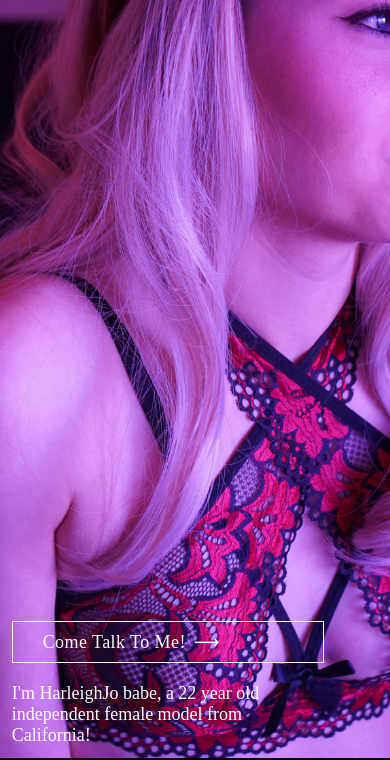
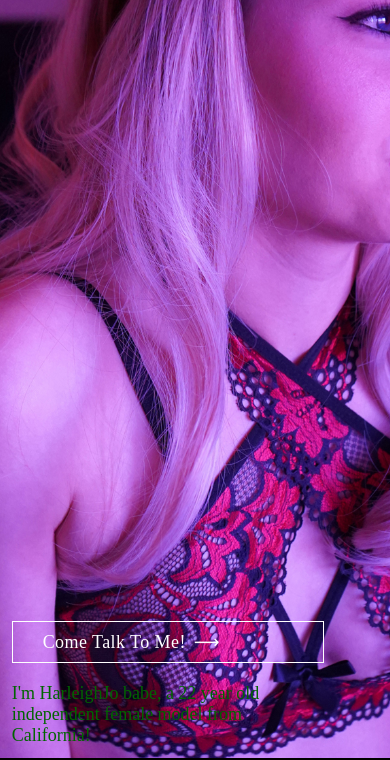
Before and after one commit to HarleighJoBabe/HarleighJoBabe.github.io, a plain HTML site: page index.html in a window 390 px wide. Shown: the part 86-846 px from the top of the page. Drawn offline with Linux system fonts and the light colour scheme; a web font is replaced by a local one.

Commit message:
Update responsive.css

```diff
--- a/Index_files/responsive.css
+++ b/Index_files/responsive.css
@@ -61,9 +61,9 @@
 }
 .secHero .l-side p{
     letter-spacing: 0px;
-color: #fff;
+color: #006400;
 font-size: 18px;
-font-family: 'darker-semiBold';
+font-family: 'MV Boli';
 }
 .secHero .r-side a{
     letter-spacing: 0.11vw;
```
